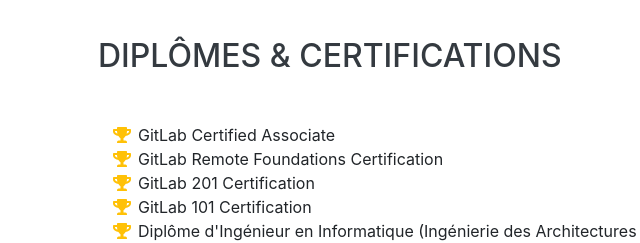
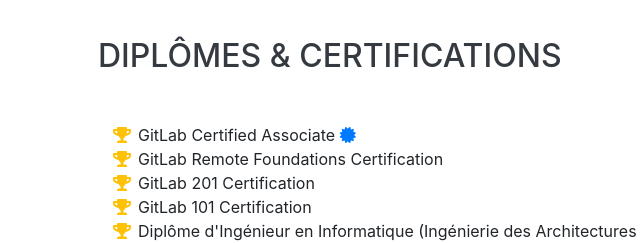
Before and after one commit to empty-spaces/empty-spaces.github.io, a website with bundled scripts: page index.html in a window 1280 px wide. Shown: the part 9820-10063 px from the top of the page, 222-862 px from the left. Built offline with nearby package versions, Linux system fonts and the light colour scheme; a web font is replaced by a local one.

Commit message:
add badge verification

```diff
--- a/index.html
+++ b/index.html
@@ -788,6 +788,9 @@
           <li>
             <i class="fa-li fa fa-trophy text-warning"></i>
             GitLab Certified Associate
+            <a href="https://api.badgr.io/public/assertions/vDXvSosEQhuO6NIqchmW4Q?identity__email=lefevreclement27%40gmail.com" target=_blank >
+            	<i class="fas fa-certificate"></i>
+            </a>
           </li>
           <li>
             <i class="fa-li fa fa-trophy text-warning"></i>
```
